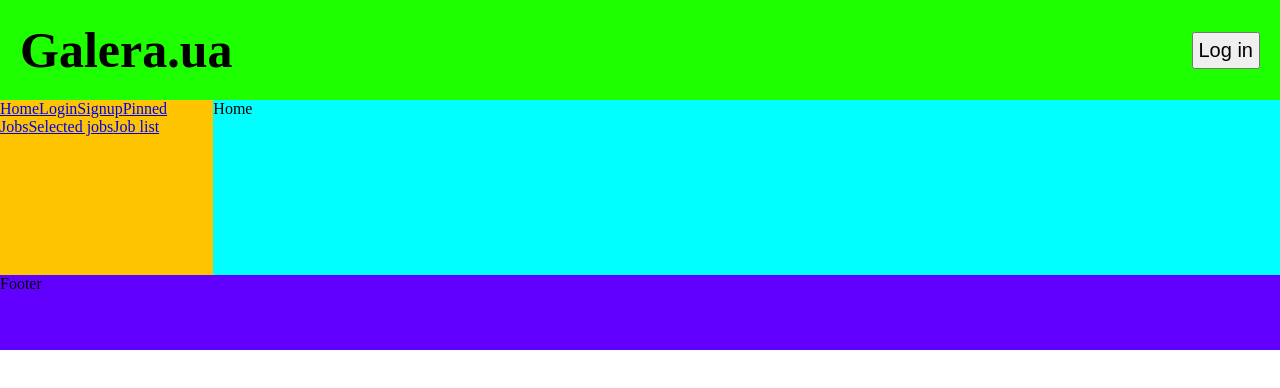
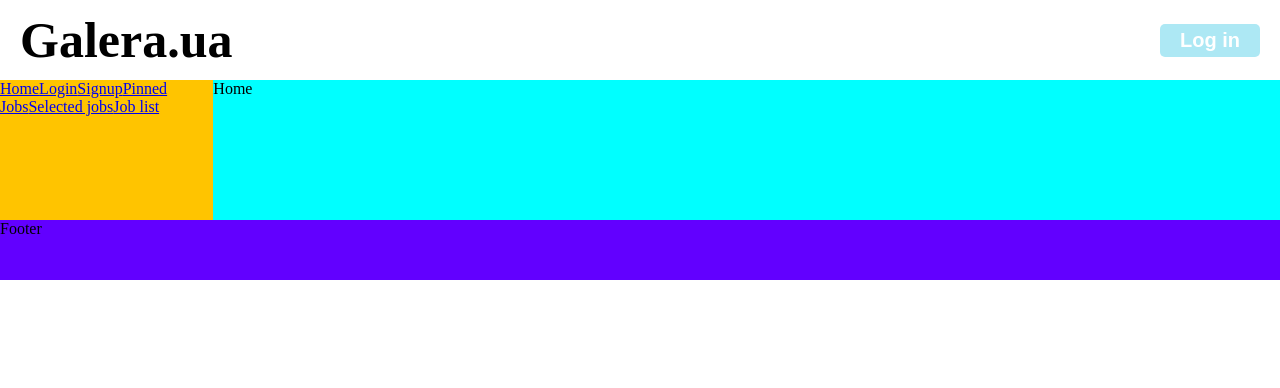
Before and after one commit to kalitovskyyroman/GaleraUA, a React (Create React App) app: page / in a window 1280 px wide. Shown: the top 388 px of the page. Built offline with nearby package versions, Linux system fonts and the light colour scheme.

Commit message:
add button component with styles

```diff
--- a/src/components/Button/Button.jsx
+++ b/src/components/Button/Button.jsx
@@ -2,7 +2,7 @@ import React from 'react';
 import PropTypes from 'prop-types';
 import StyledButton from './styles';
 
-const Button = ({ children }) => <StyledButton>{children}</StyledButton>;
+const Button = ({ children, ...props }) => <StyledButton {...props}>{children}</StyledButton>;
 
 Button.propTypes = { children: PropTypes.element.isRequired };
 
--- a/src/components/Button/styles.js
+++ b/src/components/Button/styles.js
@@ -1,8 +1,32 @@
 import styled from 'styled-components';
+import PropTypes from 'prop-types';
+
+const theme = {
+    regular: '#ade8f4',
+    primary: '#48cae4',
+    danger: '#ef476f',
+    warn: '#ffba08',
+};
 
 const StyledButton = styled.button`
     font-size: 20px;
+    font-weight: bold;
     padding: 5px;
+    padding-left: 20px;
+    padding-right: 20px;
+    background-color: ${props => theme[props.themeType] || theme.regular};
+    border: none;
+    border-radius: 5px;
+    color: white;
+    &: hover {
+        cursor: pointer;
+    }
 `;
 
+StyledButton.propTypes = {
+    themeType: PropTypes.oneOf(['regular', 'primary', 'danger', 'warn']),
+};
+
+StyledButton.defaultProps = { themeType: 'regular' };
+
 export default StyledButton;
--- a/src/components/Header/styles.js
+++ b/src/components/Header/styles.js
@@ -1,13 +1,14 @@
 import styled from 'styled-components';
 
 const StyledHeader = styled.header`
-    min-height: 100px;
-    max-height: 100px;
+    min-height: 80px;
+    max-height: 80px;
     display: flex;
     align-items: center;
     justify-content: space-between;
     padding-left: 20px;
     padding-right: 20px;
+    background-color: white;
 `;
 
 export default StyledHeader;
```
Also changed, not shown: .eslintrc.json.
